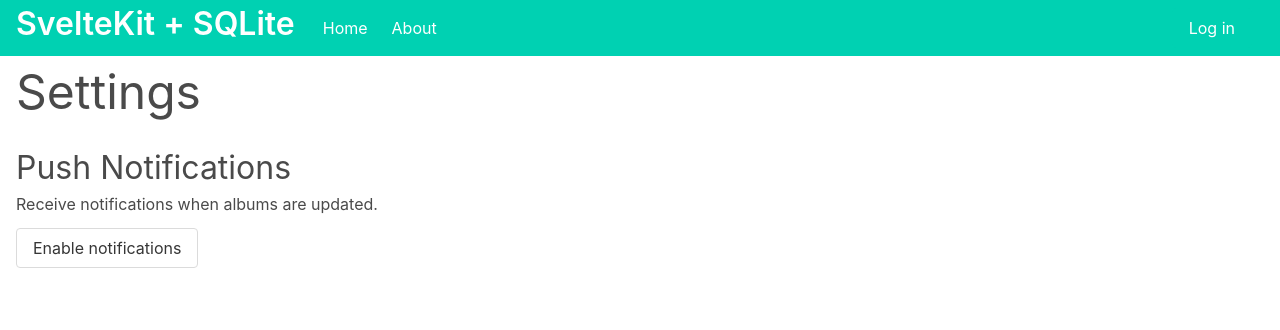
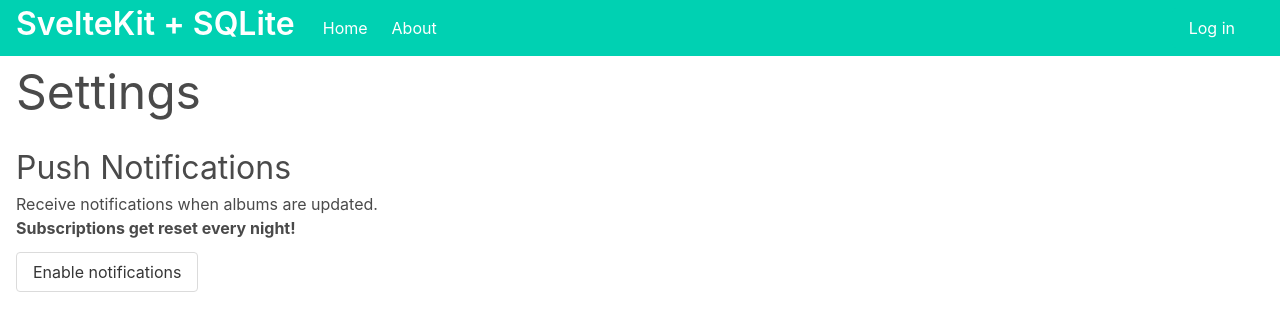
Before and after one commit to phartenfeller/sveltekit-1.0-sqlite-demo-app, a SvelteKit app: page /user/settings in a window 1280 px wide. Shown: the top 330 px of the page. Built offline with nearby package versions, Linux system fonts and the light colour scheme; no server answers; what web-push would draw is missing.

Commit message:
info that subscriptions get reset

```diff
--- a/src/routes/user/settings/+page.svelte
+++ b/src/routes/user/settings/+page.svelte
@@ -94,6 +94,7 @@
 	<div class="mt-4">
 		<h2 class="is-size-3">Push Notifications</h2>
 		<p>Receive notifications when albums are updated.</p>
+		<p><b>Subscriptions get reset every night!</b></p>
 		<div class="mt-3">
 			{#if nottifPermGranted === null}
 				<p>Checking permissions...</p>
```
